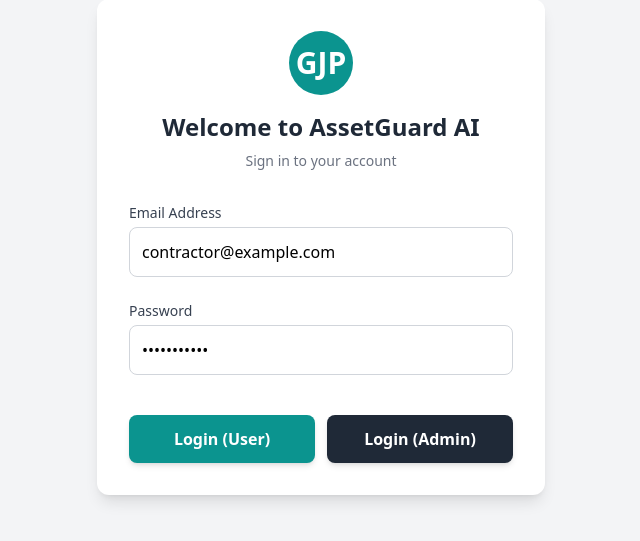
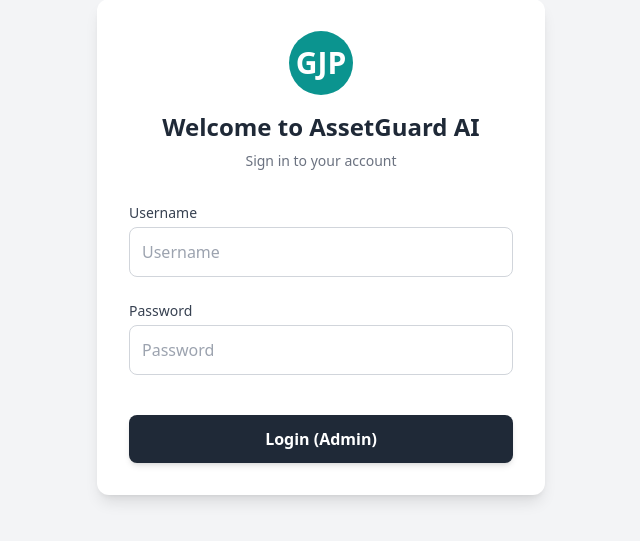
Before and after one commit to kinggfisher/ITCapstoneProject, a Django app: page /demo/ in a window 1280 px wide. Shown: the part 153-694 px from the top of the page, without its empty margins (319-959 px from the left). Run offline with Django 4.2, Linux system fonts and the light colour scheme; some libraries are stand-ins or nearby versions.

Commit message:
fix: add real admin authentication to demo login page

```diff
--- a/backend/core/urls.py
+++ b/backend/core/urls.py
@@ -6,6 +6,7 @@ from rest_framework.routers import DefaultRouter
 from assets.views import AssetViewSet, LocationViewSet, LoadCapacityViewSet
 from assessments.views import AssessmentViewSet, EquipmentOptionsViewSet, AssessmentHistoryViewSet
 from rest_framework_simplejwt.views import TokenObtainPairView, TokenRefreshView
+from .serializers import SuperuserTokenSerializer
 from . import views
 
 router = DefaultRouter()
@@ -23,6 +24,6 @@ urlpatterns = [
     path('api/extract/', views.extract_design_criteria, name='extract'),
     path('api/logout/', views.logout, name='logout'),
     path('api/', include(router.urls)),
-    path("api/token/", TokenObtainPairView.as_view(), name="token_obtain_pair"),
+    path("api/token/", TokenObtainPairView.as_view(serializer_class=SuperuserTokenSerializer), name="token_obtain_pair"),
     path("api/token/refresh/", TokenRefreshView.as_view(), name="token_refresh"),
 ] + static(settings.MEDIA_URL, document_root=settings.MEDIA_ROOT)
--- a/backend/templates/demo.html
+++ b/backend/templates/demo.html
@@ -42,18 +42,21 @@
             </div>
             <form class="space-y-6" onsubmit="event.preventDefault();">
                 <div>
-                    <label class="block text-sm font-medium text-gray-700">Email Address</label>
-                    <input type="email" value="contractor@example.com" class="mt-1 w-full border border-gray-300 rounded-lg p-3 focus:ring-2 focus:ring-[#0b948f] outline-none">
+                    <label class="block text-sm font-medium text-gray-700">Username</label>
+                    <input id="login-username" type="text" placeholder="Username" class="mt-1 w-full border border-gray-300 rounded-lg p-3 focus:ring-2 focus:ring-[#0b948f] outline-none">
                 </div>
                 <div>
                     <label class="block text-sm font-medium text-gray-700">Password</label>
-                    <input type="password" value="password123" class="mt-1 w-full border border-gray-300 rounded-lg p-3 focus:ring-2 focus:ring-[#0b948f] outline-none">
+                    <input id="login-password" type="password" placeholder="Password" class="mt-1 w-full border border-gray-300 rounded-lg p-3 focus:ring-2 focus:ring-[#0b948f] outline-none">
                 </div>
-                <div class="flex space-x-3 pt-4">
+                <p id="login-error" class="hidden text-red-500 text-sm text-center"></p>
+                <div class="pt-4">
+                    <!-- Login (User) temporarily hidden
                     <button onclick="loginAs('contractor')" class="w-1/2 bg-gjp hover-bg-gjp text-white font-bold py-3 rounded-lg shadow-md transition-all">
                         Login (User)
                     </button>
-                    <button onclick="loginAs('admin')" class="w-1/2 bg-gray-800 hover:bg-gray-900 text-white font-bold py-3 rounded-lg shadow-md transition-all">
+                    -->
+                    <button id="admin-login-btn" onclick="adminLogin()" class="w-full bg-gray-800 hover:bg-gray-900 text-white font-bold py-3 rounded-lg shadow-md transition-all">
                         Login (Admin)
                     </button>
                 </div>
@@ -281,11 +284,55 @@
 
             // Toggle navbar visibility
             if(pageId === 'login-page') {
+                localStorage.removeItem('access_token');
                 document.getElementById('navbar').classList.add('hidden-page');
             } else {
                 document.getElementById('navbar').classList.remove('hidden-page');
             }
         }
+        async function adminLogin() {
+            const username = document.getElementById('login-username').value;
+            const password = document.getElementById('login-password').value;
+            const btn = document.getElementById('admin-login-btn');
+            const errorEl = document.getElementById('login-error');
+
+            btn.disabled = true;
+            btn.textContent = 'Signing in…';
+            errorEl.classList.add('hidden');
+
+            try {
+                const res = await fetch('http://127.0.0.1:8000/api/token/', {
+                    method: 'POST',
+                    headers: { 'Content-Type': 'application/json' },
+                    body: JSON.stringify({ username, password }),
+                });
+
+                if (!res.ok) {
+                    errorEl.textContent = 'Invalid username or password.';
+                    errorEl.classList.remove('hidden');
+                    return;
+                }
+
+                const data = await res.json();
+                const payload = JSON.parse(atob(data.access.split('.')[1]));
+
+                if (!payload.is_superuser) {
+                    errorEl.textContent = 'Access denied: admin privileges required.';
+                    errorEl.classList.remove('hidden');
+                    return;
+                }
+
+                localStorage.setItem('access_token', data.access);
+                loginAs('admin');
+            } catch (_) {
+                errorEl.textContent = 'Could not connect to backend.';
+                errorEl.classList.remove('hidden');
+            } finally {
+                btn.disabled = false;
+                btn.textContent = 'Login (Admin)';
+            }
+        }
+
         // Login function: redirects to different dashboards based on the user's role.
         function loginAs(role) {
             if(role === 'admin') {
@@ -309,6 +356,22 @@
             const match = document.cookie.match(new RegExp('(^| )' + name + '=([^;]+)'));
             return match ? match[2] : '';
         }
+
+        // Auto-login if valid token exists
+        (function () {
+            const token = localStorage.getItem('access_token');
+            if (!token) return;
+            try {
+                const payload = JSON.parse(atob(token.split('.')[1]));
+                if (payload.is_superuser && payload.exp * 1000 > Date.now()) {
+                    loginAs('admin');
+                } else {
+                    localStorage.removeItem('access_token');
+                }
+            } catch (_) {
+                localStorage.removeItem('access_token');
+            }
+        })();
 
         // File upload
         const fileInput = document.getElementById('drawing-file-input');
```
Also changed, not shown: backend/core/serializers.py (added, +9 -0 lines), 1 other file.
